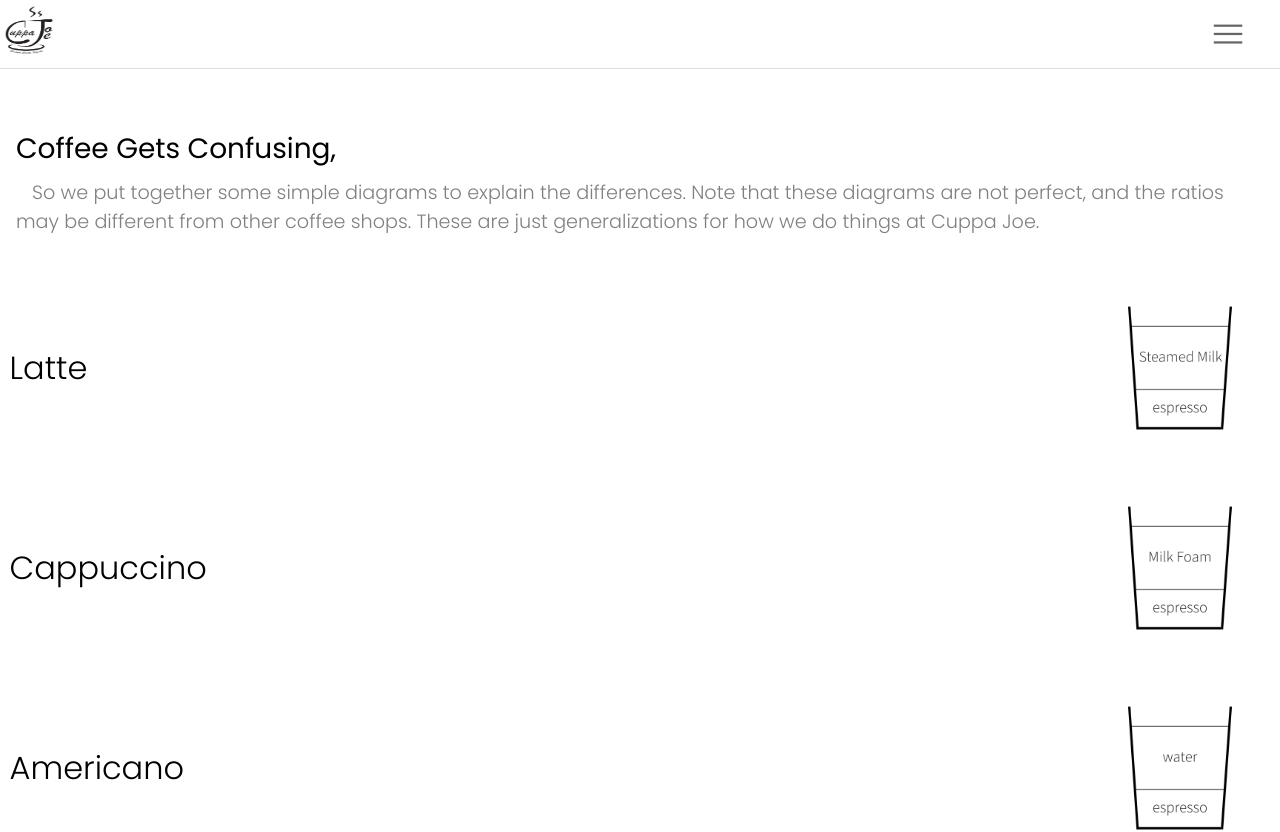
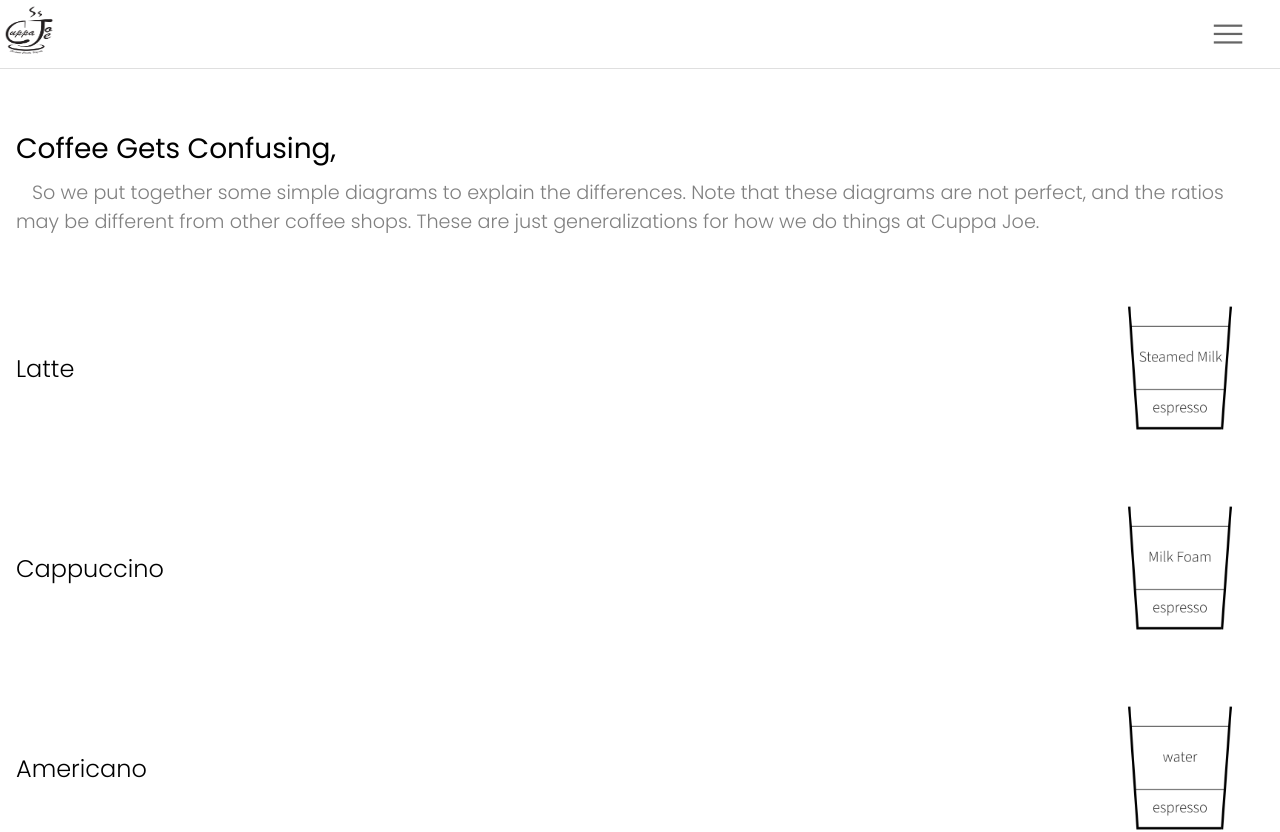
Before and after one commit to nateHamshar/cuppa-joe-cafe, a Next.js app: page /drink-types in a window 1280 px wide. Shown: the top 832 px of the page. Built offline with nearby package versions, Linux system fonts and the light colour scheme.

Commit message:
changing styling

```diff
--- a/src/styles/drink-types.module.css
+++ b/src/styles/drink-types.module.css
@@ -21,7 +21,7 @@
 
 .typesSection{
     margin-top: 2rem;
-    margin-left: .6rem;
+    margin-left: 1rem;
     padding-bottom: 5rem;
 }
 
@@ -31,7 +31,7 @@
 }
 
 .drinkName{
-    font-size: 2rem;
+    font-size: 1.5rem;
     font-weight: 300;
     width: 200px;
 }
```
